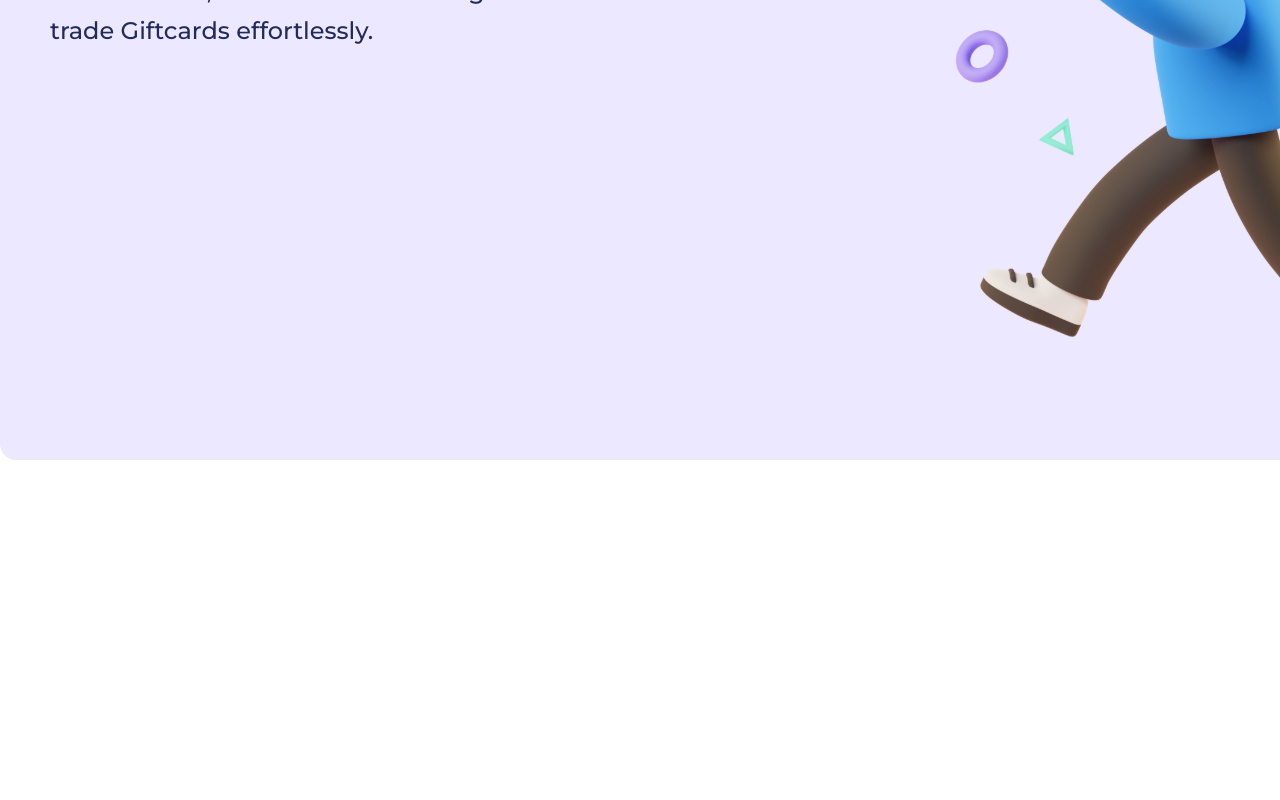
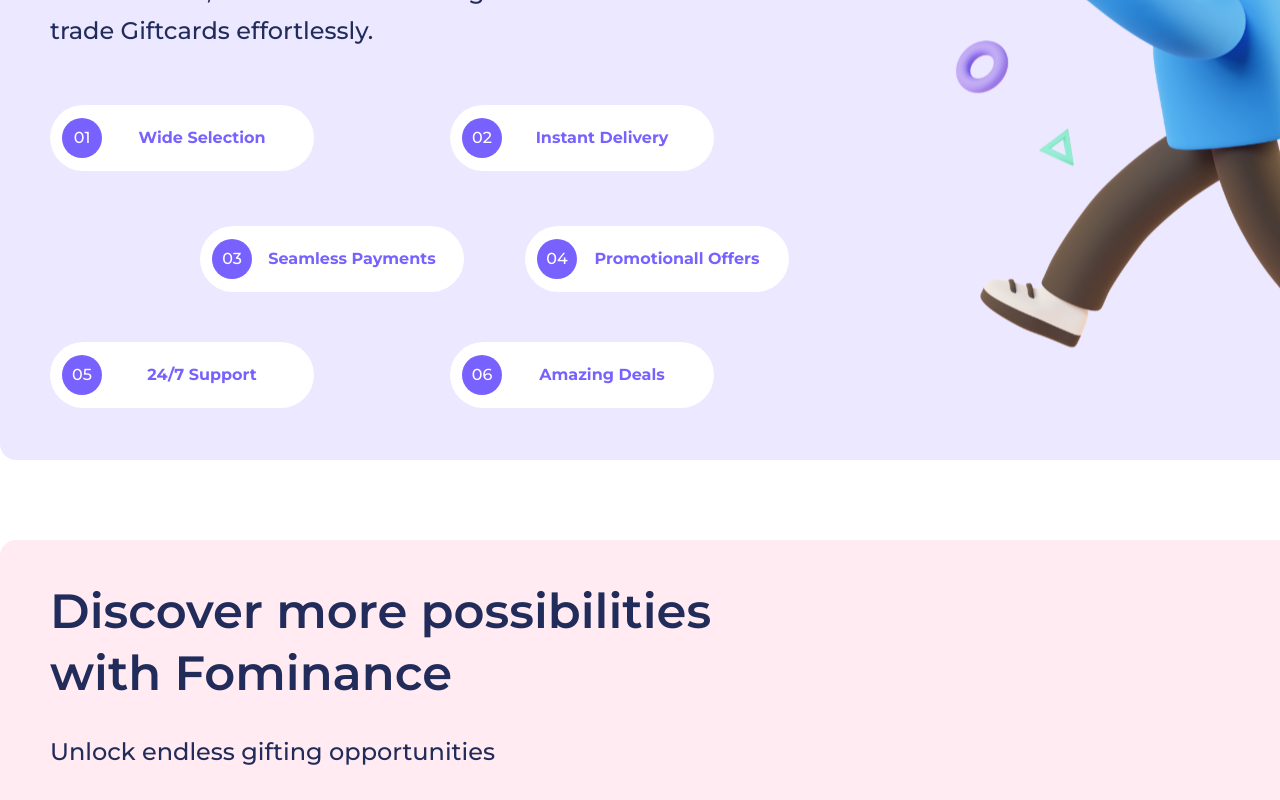
Before and after one commit to Henrichy/Fominance_update, a React (Vite) app: page / in a window 1280 px wide. Shown: the part 1240-2040 px from the top of the page. Before the commit the page ends 1780 px from the top, so only its background shows below. Built offline with nearby package versions, Linux system fonts and the light colour scheme.

Commit message:
built the usp section

```diff
--- a/src/components/Home.jsx
+++ b/src/components/Home.jsx
@@ -3,6 +3,7 @@
 // import Footer from "./footer";
 import Hero from "./Hero";
 import saly from "./../assets/saly.svg";
+import Saly2 from "./../assets/sally2.svg"
 
 
 function Home (){
@@ -10,6 +11,8 @@
         <div>
           <Head/>
           <Hero/>
+
+          {/* Number 1 platform section */}
           <div>
             <div className=" flex justify-between bg-platformBg h-[696px] w-[1550px] rounded-2xl mx-auto my-[80px] ">
               <div className="flex-grow p-[50px]">
@@ -19,15 +22,103 @@
                 <h2 className="text-platformHeader text-[24px] font-[500] leading-[40px] w-[534px] mt-9 h-[79px] ">
                   Join over 100,000 users across the globe to trade Giftcards effortlessly.
                 </h2>
+
+                {/* this is the display of the cards for selling points */}
+                  <div className=" grid grid-cols-2 my-[55px]">
+                     <div className="flex items-center bg-white w-[264px] h-[66px] p-3 rounded-full">
+                      <div className="w-10 h-10 bg-uspColor rounded-full flex justify-center items-center">
+                      <span className="text-[16px] font-[500] leading-[20px] text-white">01</span>
+
+                      </div>
+                      <div class="flex-grow text-center">
+                        <span class="text-uspColor font-bold">Wide Selection</span>
+                      </div>
+                    </div>
+                    <div className="flex items-center bg-white w-[264px] h-[66px] p-3 rounded-full">
+                      <div className="w-10 h-10 bg-uspColor rounded-full flex justify-center items-center">
+                        <span className="text-[16px] font-[500] leading-[20px] text-white">02</span>
+                      </div>
+                      <div class="flex-grow text-center">
+                        <span class="text-uspColor font-bold">Instant Delivery</span>
+                      </div>
+                    </div>
+                  </div>
+                  <div className=" grid grid-cols-2 my-[50px] ml-[150px]">
+                     <div className="flex items-center bg-white w-[264px] h-[66px] p-3 rounded-full">
+                      <div className="w-10 h-10 bg-uspColor rounded-full flex justify-center items-center">
+                      <span className="text-[16px] font-[500] leading-[20px] text-white">03</span>
+                      </div>
+                      <div class="flex-grow text-center">
+                        <span class="text-uspColor font-bold">Seamless Payments</span>
+                      </div>
+                    </div>
+                    <div className="flex items-center bg-white w-[264px] h-[66px] p-3 rounded-full">
+                      <div className="w-10 h-10 bg-uspColor rounded-full flex justify-center items-center">
+                        <span className="text-[16px] font-[500] leading-[20px] text-white">04</span>
+                      </div>
+                      <div class="flex-grow text-center">
+                        <span class="text-uspColor font-bold">Promotionall Offers</span>
+                      </div>
+
+                    </div>
+                  </div>
+                  <div className=" grid grid-cols-2 my-[50px]">
+                     <div className="flex items-center bg-white w-[264px] h-[66px] p-3 rounded-full">
+                      <div className="w-10 h-10 bg-uspColor rounded-full flex justify-center items-center">
+                      <span className="text-[16px] font-[500] leading-[20px] text-white">05</span>
+                      </div>
+                      <div class="flex-grow text-center">
+                        <span class="text-uspColor font-bold">24/7 Support</span>
+                      </div>
+                    </div>
+                    <div className="flex items-center bg-white w-[264px] h-[66px] p-3 rounded-full">
+                      <div className="w-10 h-10 bg-uspColor rounded-full flex justify-center items-center">
+                        <span className="text-[16px] font-[500] leading-[20px] text-white">06</span>
+                      </div>
+                      <div class="flex-grow text-center">
+                        <span class="text-uspColor font-bold">Amazing Deals</span>
+                      </div>
+
+                    </div>
+                  </div>
+
               </div>
-              <div>
-                <img src={saly} alt="" className=" pt-5 " />
+
+             {/* this is the second part of the grid in this section */}
+             <div className="flex-grow  ">
+                <img src={saly} alt="" className="    h-[695px] w-[800px] " />
               </div>
             </div>
           </div>
 
+          {/* Discover more possibilities section */}
 
+          <div>
+          <div className="pink flex flex-col justify-between bg-discoverBg h-[700px] w-[1550px] rounded-2xl mx-auto my-[80px]">
+  <div className="flex justify-between flex-grow">
+    {/* first side of flex */}
+    <div className="flex-grow text-platformHeader">
+      <div className="w-[750px] h-[262px]">
+        <div className="pt-[30px] pl-[30px]">
+          <h1 className="font-[600] text-[48px] leading-[62px] mt-[10px] ml-[20px]">Discover more possibilities with Fominance</h1>
+          <h3 className="text-[24px] font-[500] mt-[20px] pt-[10px] ml-[20px]">Unlock endless gifting opportunities</h3>
+          <button className="rounded-full w-[200px] h-[60px] mt-[40px] ml-[20px] py-[13px] px-[40px] bg-btnBlue text-white text-[20px] font-[600]">Learn More</button>
         </div>
+      </div>
+    </div>
+    {/* second side of flex */}
+    <div className="flex-grow">
+      {/* Content of the second flex side */}
+    </div>
+  </div>
+  {/* Image at the bottom left */}
+  <div className="self-start">
+    <img src={Saly2} alt="" className="rounded-bl-xl" />
+  </div>
+</div>
+          </div>
+        </div>
+
 
     )
 }
--- a/tailwind.config.js
+++ b/tailwind.config.js
@@ -14,8 +14,11 @@
         'heroBlue' : '#044AB2',
         'footerbg' : '#121A41',
         'platformBg': '#EBE8FF',
-        'dicoverbg': '#FFEBF1',
-        'platformHeader': '#222C5B'      },
+        'discoverBg': '#FFEBF1',
+        'platformHeader': '#222C5B',
+        'uspColor' : '#7862FF',
+
+          },
     },
   },
   plugins: [],
```
Also changed, not shown: src/assets/sally2.svg (added), 1 other file (tests, documents, lock files or other folders).
